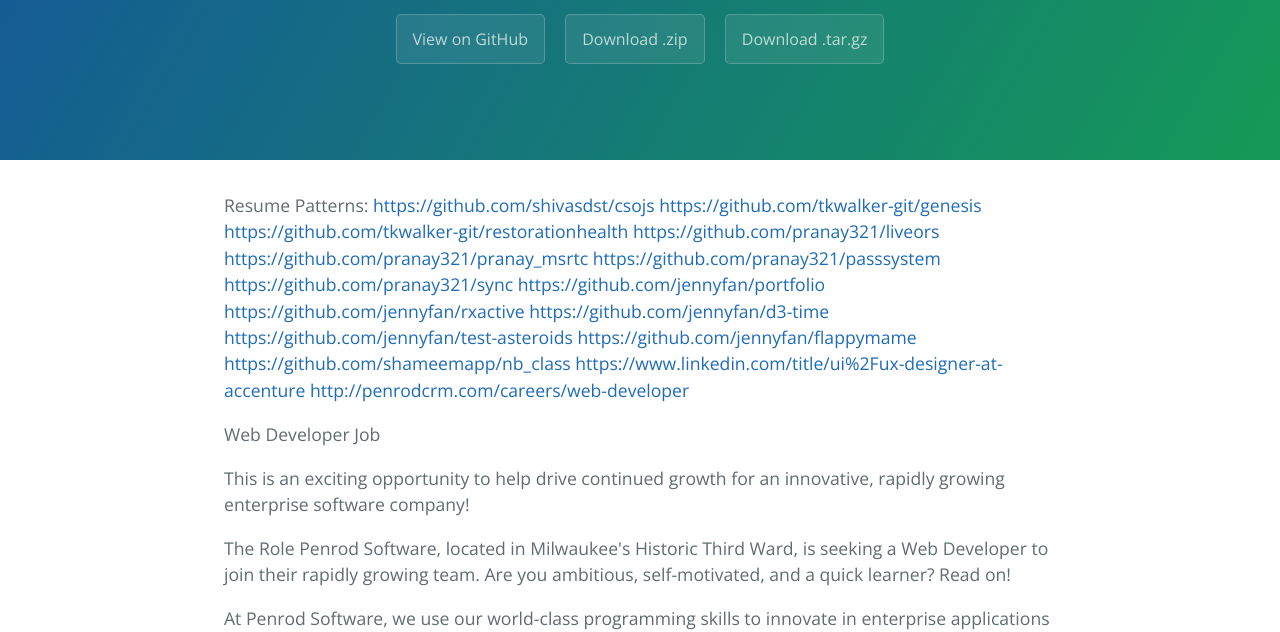
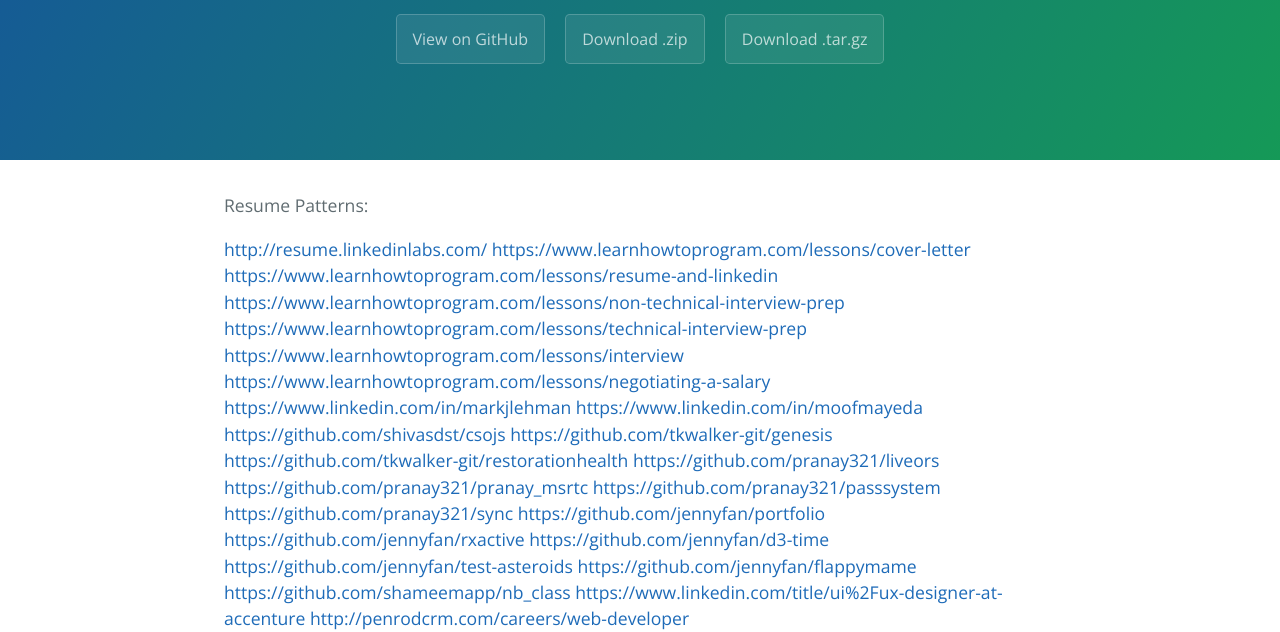
Before and after one commit to jlmwebhosting/resumeresource, a plain HTML site: page index.html in a window 1280 px wide. Shown: the part 176-808 px from the top of the page. Drawn offline with nearby package versions, Linux system fonts and the light colour scheme.

```diff
--- a/index.html
+++ b/index.html
@@ -19,7 +19,17 @@
     </section>
 
     <section class="main-content">
-      <p>Resume Patterns:
+      <p>Resume Patterns:</p>
+
+<p><a href="http://resume.linkedinlabs.com/">http://resume.linkedinlabs.com/</a>
+<a href="https://www.learnhowtoprogram.com/lessons/cover-letter">https://www.learnhowtoprogram.com/lessons/cover-letter</a>
+<a href="https://www.learnhowtoprogram.com/lessons/resume-and-linkedin">https://www.learnhowtoprogram.com/lessons/resume-and-linkedin</a>
+<a href="https://www.learnhowtoprogram.com/lessons/non-technical-interview-prep">https://www.learnhowtoprogram.com/lessons/non-technical-interview-prep</a>
+<a href="https://www.learnhowtoprogram.com/lessons/technical-interview-prep">https://www.learnhowtoprogram.com/lessons/technical-interview-prep</a>
+<a href="https://www.learnhowtoprogram.com/lessons/interview">https://www.learnhowtoprogram.com/lessons/interview</a>
+<a href="https://www.learnhowtoprogram.com/lessons/negotiating-a-salary">https://www.learnhowtoprogram.com/lessons/negotiating-a-salary</a>
+<a href="https://www.linkedin.com/in/markjlehman">https://www.linkedin.com/in/markjlehman</a>
+<a href="https://www.linkedin.com/in/moofmayeda">https://www.linkedin.com/in/moofmayeda</a>
 <a href="https://github.com/shivasdst/csojs">https://github.com/shivasdst/csojs</a>
 <a href="https://github.com/tkwalker-git/genesis">https://github.com/tkwalker-git/genesis</a>
 <a href="https://github.com/tkwalker-git/restorationhealth">https://github.com/tkwalker-git/restorationhealth</a>
```
Also changed, not shown: params.json (+1 -1 lines).
